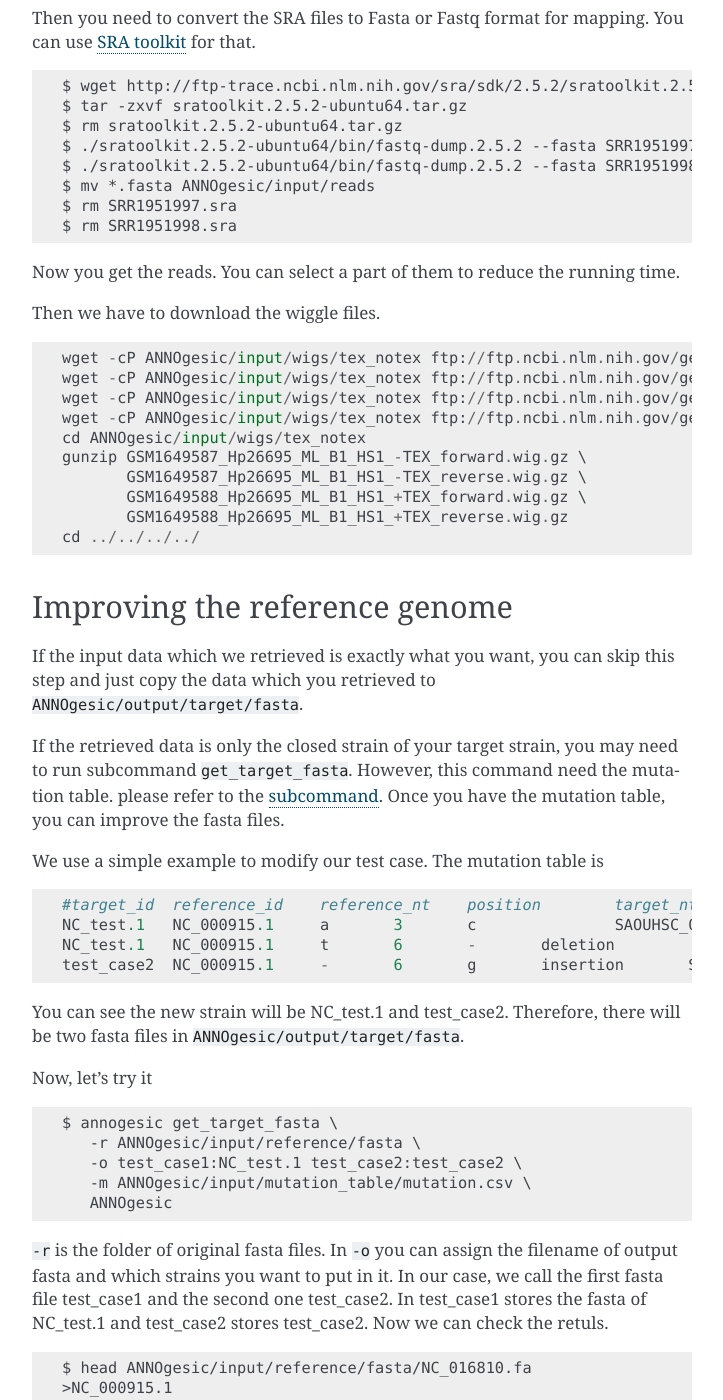
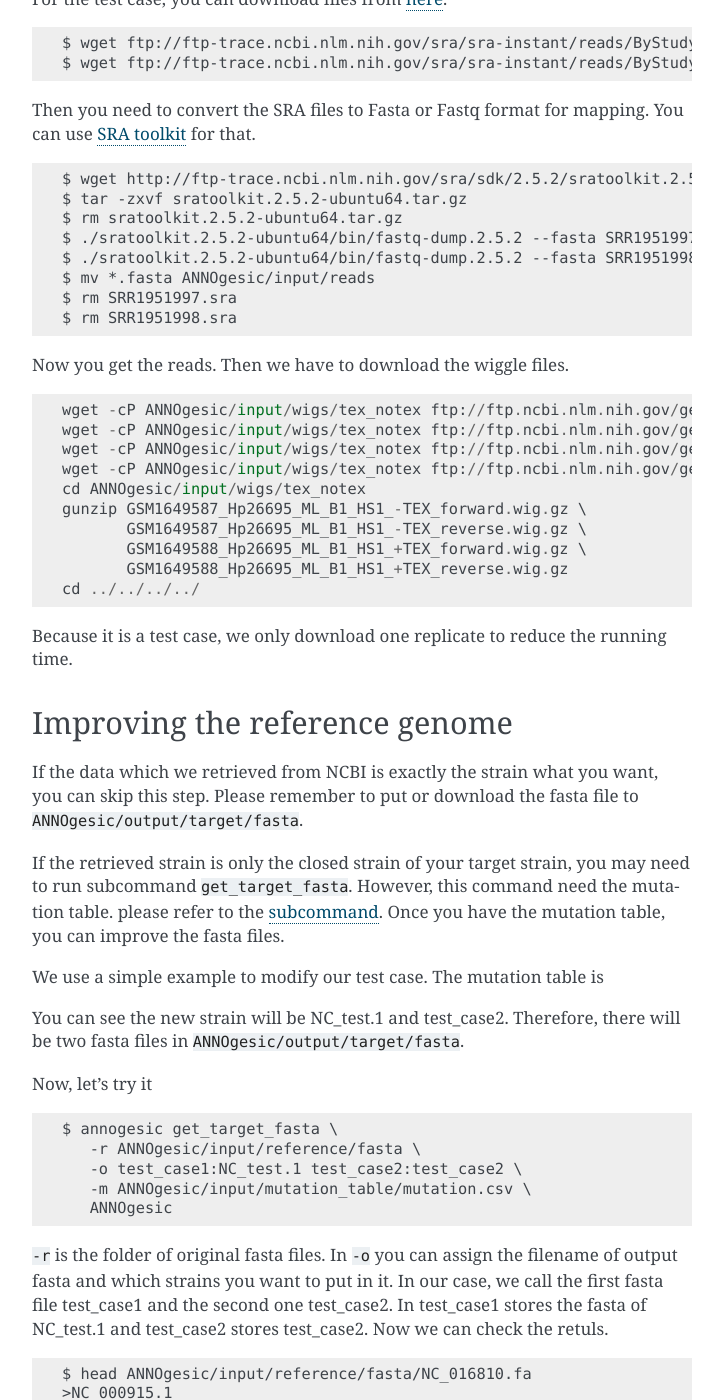
Before and after one commit to Sung-Huan/ANNOgesic, a Sphinx documentation site: the page built from docs/source/test_case.rst, in a window 1280 px wide and 1400 px high, scrolled down 1448 px. Shown: the whole window, without its empty margins (388-1111 px from the left). Built offline with Sphinx 7.4.7, drawn with Linux system fonts in a browser that asks for light colours; pages that are not in the unit, such as notebooks, are missing from menus; some of the changed text lies outside the part shown.

Commit message:
update table

```diff
--- a/docs/source/test_case.rst
+++ b/docs/source/test_case.rst
@@ -66,6 +66,9 @@ Then you will get the following results
     $ ls ANNOgesic/input/reference/annotation/
     NC_000915.1.embl  NC_000915.1.gbk  NC_000915.gff  NC_000915.ptt  NC_000915.rnt
 
+If the fasta files and annotation files which are retrieved from NCBI is exactly the strain what you want,
+you can add ``-t`` to store the files to ``ANNOgesic/output/target``.
+
 Putting wig, bam files and reads to proper location
 ------------------
 For the test case, you can download files from
@@ -90,9 +93,7 @@ use `SRA toolkit <http://www.ncbi.nlm.nih.gov/books/NBK158900/>`_ for that.
    $ rm SRR1951997.sra
    $ rm SRR1951998.sra
 
-Now you get the reads. You can select a part of them to reduce the running time.
-
-Then we have to download the wiggle files.
+Now you get the reads. Then we have to download the wiggle files.
 
 ::
 
@@ -107,25 +108,28 @@ Then we have to download the wiggle files.
            GSM1649588_Hp26695_ML_B1_HS1_+TEX_reverse.wig.gz
     cd ../../../../
 
+Because it is a test case, we only download one replicate to reduce the running time.
+
 Improving the reference genome
 ------------------
 
-If the input data which we retrieved is exactly what you want, you can skip this step and just
-copy the data which you retrieved to ``ANNOgesic/output/target/fasta``.
+If the data which we retrieved from NCBI is exactly the strain what you want, you can skip this step.
+Please remember to put or download the fasta file to ``ANNOgesic/output/target/fasta``.
 
-If the retrieved data is only the closed strain of your target strain, you may need to run
+If the retrieved strain is only the closed strain of your target strain, you may need to run
 subcommand ``get_target_fasta``. However, this command need the mutation table. please refer
 to the `subcommand <https://github.com/Sung-Huan/ANNOgesic/blob/master/docs/source/subcommands.rst>`_.
 Once you have the mutation table, you can improve the fasta files.
 
 We use a simple example to modify our test case. The mutation table is
 
-::
-
-    #target_id	reference_id	reference_nt	position	target_nt	impact of correction	locus tag	gene	Description
-    NC_test.1	NC_000915.1	a	3	c		SAOUHSC_00002	dnaA	XXXXXX
-    NC_test.1	NC_000915.1	t	6	-	deletion			YYYYYY
-    test_case2	NC_000915.1	-	6	g	insertion	SAOUHSC_00132
+==========   ============    ============   ========    =========    ====================    =============    ====    ===========
+#target_id   reference_id    reference_nt   position    target_nt    impact of correction    locus tag        gene    Description
+----------   ------------    ------------   --------    ---------    --------------------    -------------    ----    -----------
+NC_test.1    NC_000915.1     a              3           c                                    SAOUHSC_00002    dnaA     XXXXXX
+NC_test.1    NC_000915.1     t              6           -            deletion                	                       YYYYYY
+test_case2   NC_000915.1     -              6           g            insertion               SAOUHSC_00132
+==========   ===========     ============   ========    =========    ====================    =============    ====     ==========
 
 You can see the new strain will be NC_test.1 and test_case2. Therefore, there will be
 two fasta files in ``ANNOgesic/output/target/fasta``.
@@ -182,8 +186,8 @@ Generating annotation files
 -------------------
 
 We have the fasta files now. We can use it to generate our annotation files. If the annotaion files which
-you retrieved by ``get_input_files`` is exactly what you want, you can skip this step and just copy the
-annotation files to ``ANNOgesic/output/target/annotation``.
+you retrieved by ``get_input_files`` is exactly the strain what you want, you can skip this step. Please
+remember to copy or download the annotation files to ``ANNOgesic/output/target/annotation``.
 
 Before you running it, you have to notice the environment path. If you are using docker container, the
 path is alread setup. You don't need to worry about it. However, if you are build ANNOgesic by
```
Also changed, not shown: other parts of docs/source/test_case.rst (+1 -1 lines).
